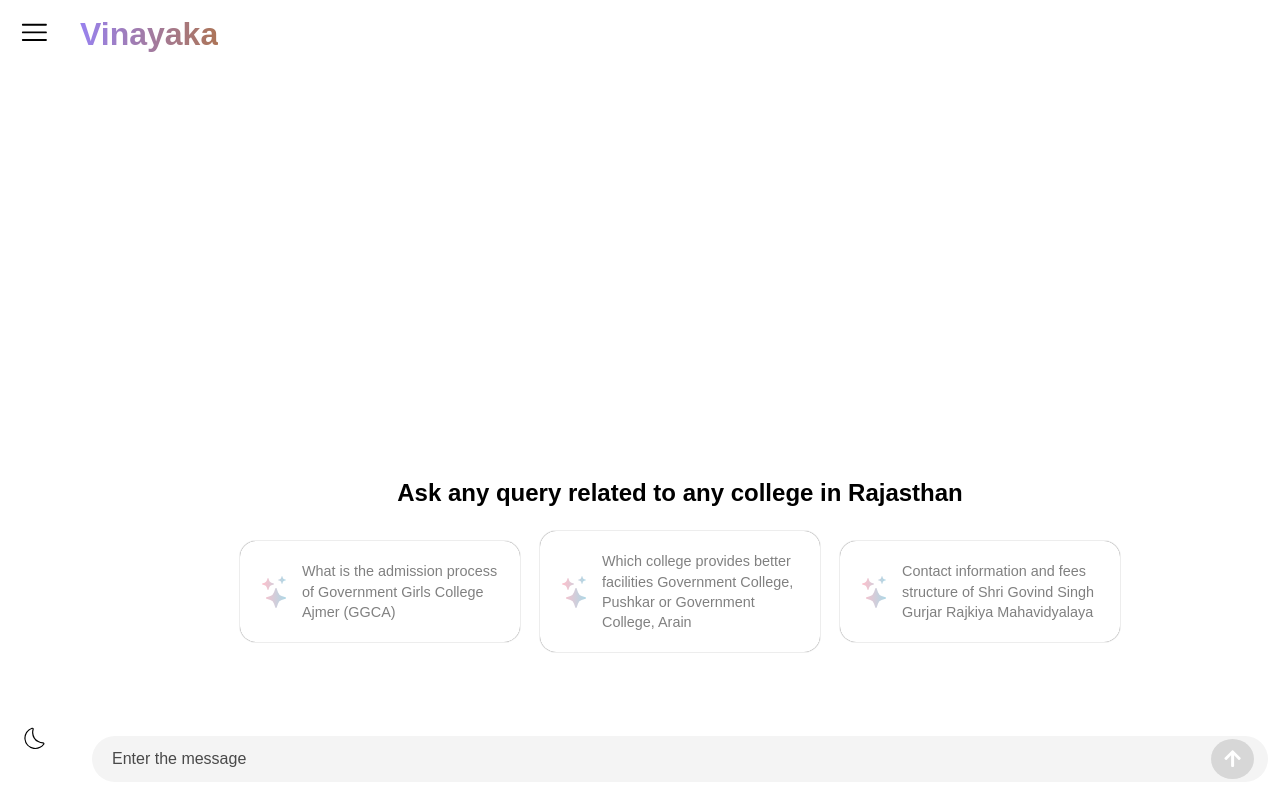
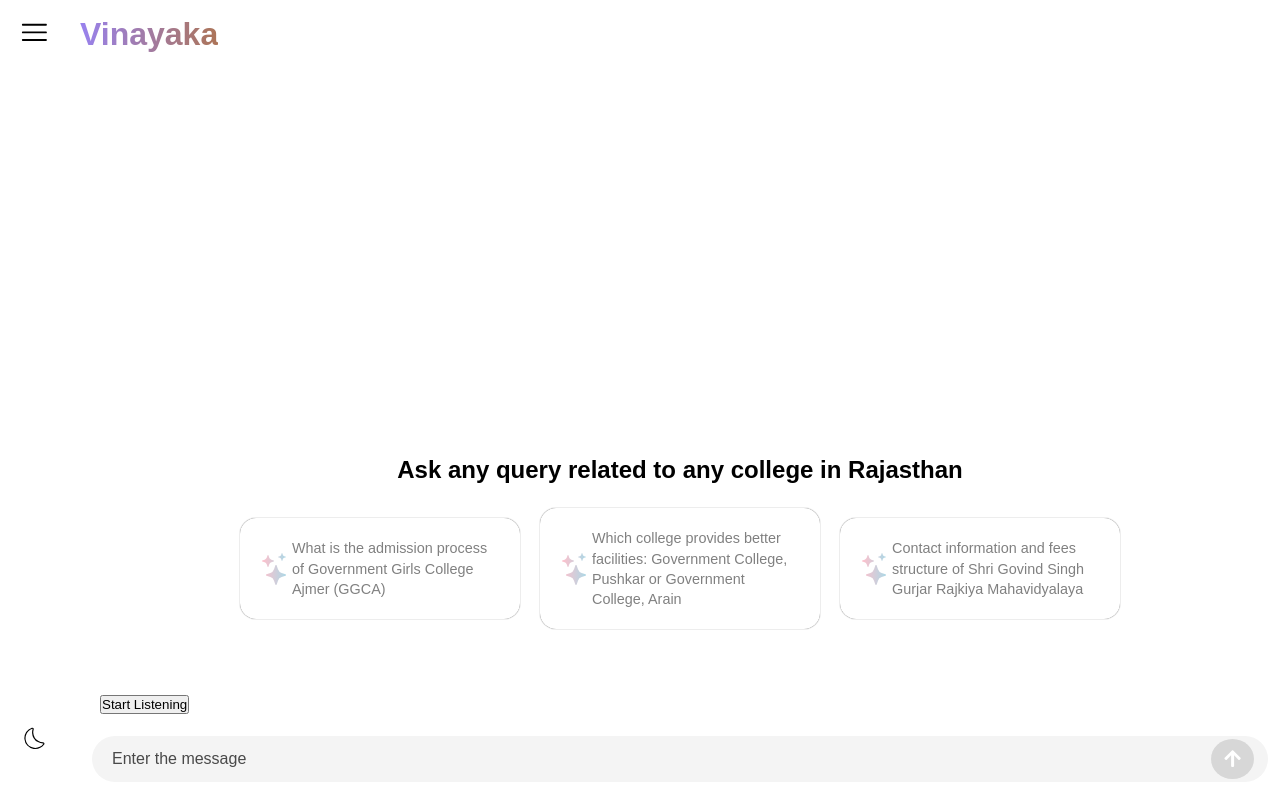
Before and after one commit to Mayank-728190/college-chatbot, a Next.js app: page / in a window 1280 px wide. Built offline with nearby package versions, Linux system fonts and the light colour scheme.

Commit message:
Update Chats.js

```diff
--- a/pages/Components/Chats.js
+++ b/pages/Components/Chats.js
@@ -1,11 +1,15 @@
-import styles from '@/styles/Chats.module.css'
-import { BsStars } from "react-icons/bs";
-import { LuUser2 } from "react-icons/lu";
-import React, { forwardRef, useEffect, useRef } from 'react';
+import styles from '@/styles/Chats.module.css';
+import { BsStars } from 'react-icons/bs';
+import { LuUser2 } from 'react-icons/lu';
+import React, { useEffect, useRef, useState } from 'react';
 
+// Check if SpeechRecognition is available
+const SpeechRecognition = window.SpeechRecognition || window.webkitSpeechRecognition;
 
-const Chats = ({chat,ref,setPrompt}) => {
+const Chats = ({ chat, setPrompt }) => {
   const chatContainerRef = useRef(null);
+  const [recognition, setRecognition] = useState(null);
+  const [isListening, setIsListening] = useState(false);
 
   useEffect(() => {
     if (chatContainerRef.current) {
@@ -13,89 +17,139 @@ const Chats = ({chat,ref,setPrompt}) => {
     }
   }, [chat]);
 
-  const ques = ['What is the admission process of Government Girls College Ajmer (GGCA)','Which college provides better facilities Government College, Pushkar or Government College, Arain','Contact information and fees structure of Shri Govind Singh Gurjar Rajkiya Mahavidyalaya']
+  useEffect(() => {
+    if (SpeechRecognition) {
+      const recog = new SpeechRecognition();
+      recog.continuous = true;
+      recog.interimResults = true;
+      recog.lang = 'en-US';
+
+      recog.onresult = (event) => {
+        const transcript = Array.from(event.results)
+          .map(result => result[0].transcript)
+          .join('');
+        if (event.results[0].isFinal) {
+          setPrompt(transcript);
+        }
+      };
+
+      recog.onerror = (event) => {
+        console.error("Speech recognition error:", event.error);
+        stopRecognition();
+      };
+
+      setRecognition(recog);
+    } else {
+      console.warn("SpeechRecognition is not supported in this browser.");
+    }
+  }, []);
+
+  const startRecognition = () => {
+    if (recognition) {
+      recognition.start();
+      setIsListening(true);
+    }
+  };
+
+  const stopRecognition = () => {
+    if (recognition) {
+      recognition.stop();
+      setIsListening(false);
+    }
+  };
+
+  const ques = [
+    'What is the admission process of Government Girls College Ajmer (GGCA)',
+    'Which college provides better facilities: Government College, Pushkar or Government College, Arain',
+    'Contact information and fees structure of Shri Govind Singh Gurjar Rajkiya Mahavidyalaya',
+  ];
 
   return (
-    <div ref={chatContainerRef} style={{flex:"1",overflowY:"auto",padding:"0px 20px"}}>
-      {chat && chat.length < 1 && <div style={{display:"flex",justifyContent:"flex-end",flexDirection:"column",height:"100%",textAlign:"center",paddingBottom:"60px",alignItems:"center"}}>
-          <h2 style={{maxWidth:"80%"}}>Ask any query related to any college in Rajasthan</h2>
+    <div ref={chatContainerRef} style={{ flex: '1', overflowY: 'auto', padding: '0px 20px' }}>
+      {chat && chat.length < 1 && (
+        <div
+          style={{
+            display: 'flex',
+            justifyContent: 'flex-end',
+            flexDirection: 'column',
+            height: '100%',
+            textAlign: 'center',
+            paddingBottom: '60px',
+            alignItems: 'center',
+          }}
+        >
+          <h2 style={{ maxWidth: '80%' }}>Ask any query related to any college in Rajasthan</h2>
           <div className={styles.queslinks}>
-            {ques.map((e,i)=>{
-                        return(<div className={styles.ques} key={i} onClick={()=>{setPrompt(e)}}>
-                          <div style={{display:'flex',alignItems:"center"}}>
-                          <BsStars style={{
-                          fontSize: "2em",
-                          fill: "url(#gradient)"
-                        }}/><svg width="10px" height="0">
-                        <linearGradient id="gradient" x1="0%" y1="0%" x2="100%" y2="0%">
-                          <stop offset="0%" stopColor="#FFC0CB" /> // pink
-                          <stop offset="100%" stopColor="#ADD8E6" /> // light blue
-                        </linearGradient>
-                      </svg>
-                      </div><div style={{fontSize:".9em",color:"gray"}}>{e}</div></div>)
-            })}
+            {ques.map((e, i) => (
+              <div className={styles.ques} key={i} onClick={() => setPrompt(e)}>
+                <div style={{ display: 'flex', alignItems: 'center' }}>
+                  <BsStars
+                    style={{
+                      fontSize: '2em',
+                      fill: 'url(#gradient)',
+                    }}
+                  />
+                </div>
+                <div style={{ fontSize: '.9em', color: 'gray' }}>{e}</div>
+              </div>
+            ))}
           </div>
-        </div>}
+        </div>
+      )}
 
-       {/* <div >
+      {/* Gradient definition moved outside */}
+      <svg width="0" height="0">
+        <defs>
+          <linearGradient id="gradient" x1="0%" y1="0%" x2="100%" y2="0%">
+            <stop offset="0%" stopColor="#FFC0CB" /> {/* pink */}
+            <stop offset="100%" stopColor="#ADD8E6" /> {/* light blue */}
+          </linearGradient>
+        </defs>
+      </svg>
 
-Got it! Here’s a prompt for an article about trees:
+      <button onClick={isListening ? stopRecognition : startRecognition}>
+        {isListening ? 'Stop Listening' : 'Start Listening'}
+      </button>
 
-Title: The Essential Role of Trees in Our Ecosystem: Beyond Their Beauty
+      {chat && chat.map((e, index) => {
+        if (index % 2 === 0) {
+          return (
+            <div key={index} className={styles.user}>
+              <div>{e}</div>
+              <LuUser2
+                style={{
+                  backgroundColor: 'var(--input-placeholder-color)',
+                  fontSize: '1em',
+                  color: 'var(--bg-color)',
+                }}
+              />
+            </div>
+          );
+        }
+        return (
+          <div key={index} className={styles.bot}>
+            <BsStars
+              style={{
+                fontSize: '1.8em',
+                fill: 'url(#gradient)',
+              }}
+            />
+            {e === '...' ? (
+              <div>
+                <div className={styles.loader}></div>
+              </div>
+            ) : (
+              <div
+                dangerouslySetInnerHTML={{
+                  __html: e.replace(/\n/g, '<br>').replace(/\*\*(.*?)\*\*/g, '<b>$1</b>'),
+                }}
+              />
+            )}
+          </div>
+        );
+      })}
+    </div>
+  );
+};
 
-Introduction:
-Trees have long been celebrated for their beauty and the shade they provide, but their importance extends far beyond these attributes. As the largest living organisms on Earth, trees play a crucial role in maintaining ecological balance, supporting biodiversity, and improving human health and well-being. This article explores the multifaceted benefits of trees, highlighting their environmental, economic, and social significance.
-
-Body:
-
-Ecological Benefits:
-
-Air Quality Improvement: Trees act as natural air filters by absorbing pollutants like carbon dioxide, sulfur dioxide, and nitrogen oxides. Discuss how urban forests and tree canopies help mitigate air pollution and combat climate change.
-Biodiversity Support: Trees provide habitat and food for countless species of birds, insects, and mammals. Explore how different types of trees support various forms of wildlife and contribute to ecosystem diversity.
-Economic Advantages:
-
-Property Value Enhancement: Examine how the presence of trees can increase property values and attract homebuyers, citing studies or examples from different regions.
-Cost Savings: Highlight the cost savings associated with trees, such as reduced energy bills due to natural cooling and the reduced need for stormwater management infrastructure.
-Social and Health Benefits:
-
-Mental Health Improvement: Delve into research showing how green spaces and trees positively impact mental health, reduce stress, and promote relaxation.
-Community Well-Being: Discuss how trees contribute to the livability of urban areas by creating attractive public spaces, encouraging outdoor activities, and fostering community interaction.
-        </div> */}
-        {chat && chat.map((e,index)=>{
-            if(index % 2 ==0){
-                return <div key={index} className={styles.user}>
-                    <div>{e}</div>
-                    <LuUser2 style={{
-              backgroundColor:"var(--input-placeholder-color)",
-              // padding:"10px",
-              // height:"20px",
-              // width:"20px",
-              fontSize: "1em",
-              // color:"red",
-              color:"var(--bg-color)"
-              // fill: "url(#gradient)",
-            }}/>
-                    </div>
-            }
-            return <div key={index} className={styles.bot}>
-            <BsStars style={{
-              fontSize: "1.8em",
-              fill: "url(#gradient)",
-            }}/>
-            <svg width="0" height="0">
-              <linearGradient id="gradient" x1="0%" y1="0%" x2="100%" y2="0%">
-                <stop offset="0%" stopColor="#FFC0CB" /> // pink
-                <stop offset="100%" stopColor="#ADD8E6" /> // light blue
-              </linearGradient>
-            </svg>
-            {e === '...' ? <div><div className={styles.loader}></div></div> :
-            <div dangerouslySetInnerHTML={{ __html: e.replace(/\n/g, '<br>').replace(/\*\*(.*?)\*\*/g, '<b>$1</b>') }} />
-        }
-            </div>
-        })}
-
-    </div>
-  )
-}
-
-export default Chats
+export default Chats;
```
